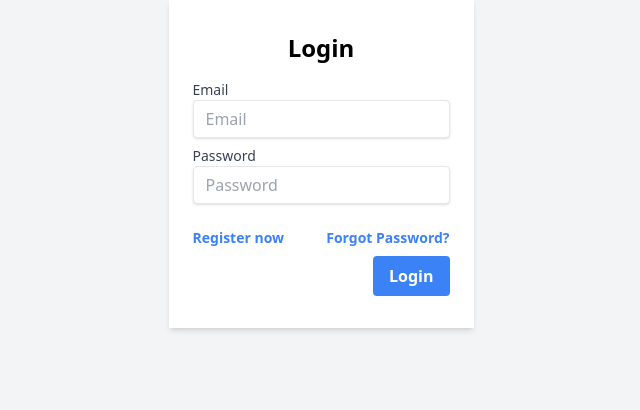
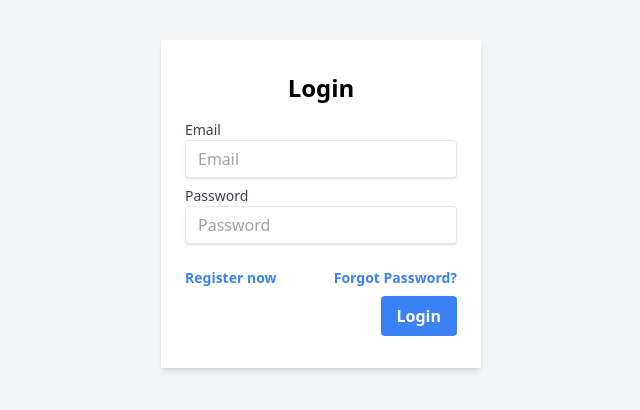
Before and after one commit to lawrencexbaron/social-media-app, a React (Vite) app in the folder client/: page /login in a window 1280 px wide. Shown: the top 410 px of the page, without its empty margins (319-959 px from the left). Built offline with nearby package versions, Linux system fonts and the light colour scheme.

Commit message:
Added auth page margins

```diff
--- a/client/src/components/pages/auth/Login.jsx
+++ b/client/src/components/pages/auth/Login.jsx
@@ -49,7 +49,7 @@ function Login() {
 
   return (
     <>
-      <div className="mx-auto bg-white shadow-md px-6 py-8 h-3/4">
+      <div className="mx-auto bg-white shadow-md px-6 py-8 w-3/4 sm:w-1/4 h-3/4 my-10">
         <h1 className="text-2xl font-bold text-center">Login</h1>
         {error && (
           <div
@@ -72,6 +72,7 @@ function Login() {
           >
             <p className="font-bold">Success!</p>
             <p className="block sm:inline">You are logged in!</p>
+            <p className="block">Redirecting...</p>
           </div>
         )}
 
--- a/client/src/components/pages/auth/Register.jsx
+++ b/client/src/components/pages/auth/Register.jsx
@@ -59,7 +59,7 @@ function Register() {
 
   return (
     <>
-      <div className="mx-auto bg-white shadow-md px-6 py-8 sm:w-1/4 h-3/4">
+      <div className="mx-auto bg-white shadow-md px-6 py-8 w-3/4 sm:w-1/4 h-3/4 mt-10">
         <h1 className="text-2xl font-bold text-center">Register</h1>
         <Spinner isLoading={isLoading} />
         {error && (
```
